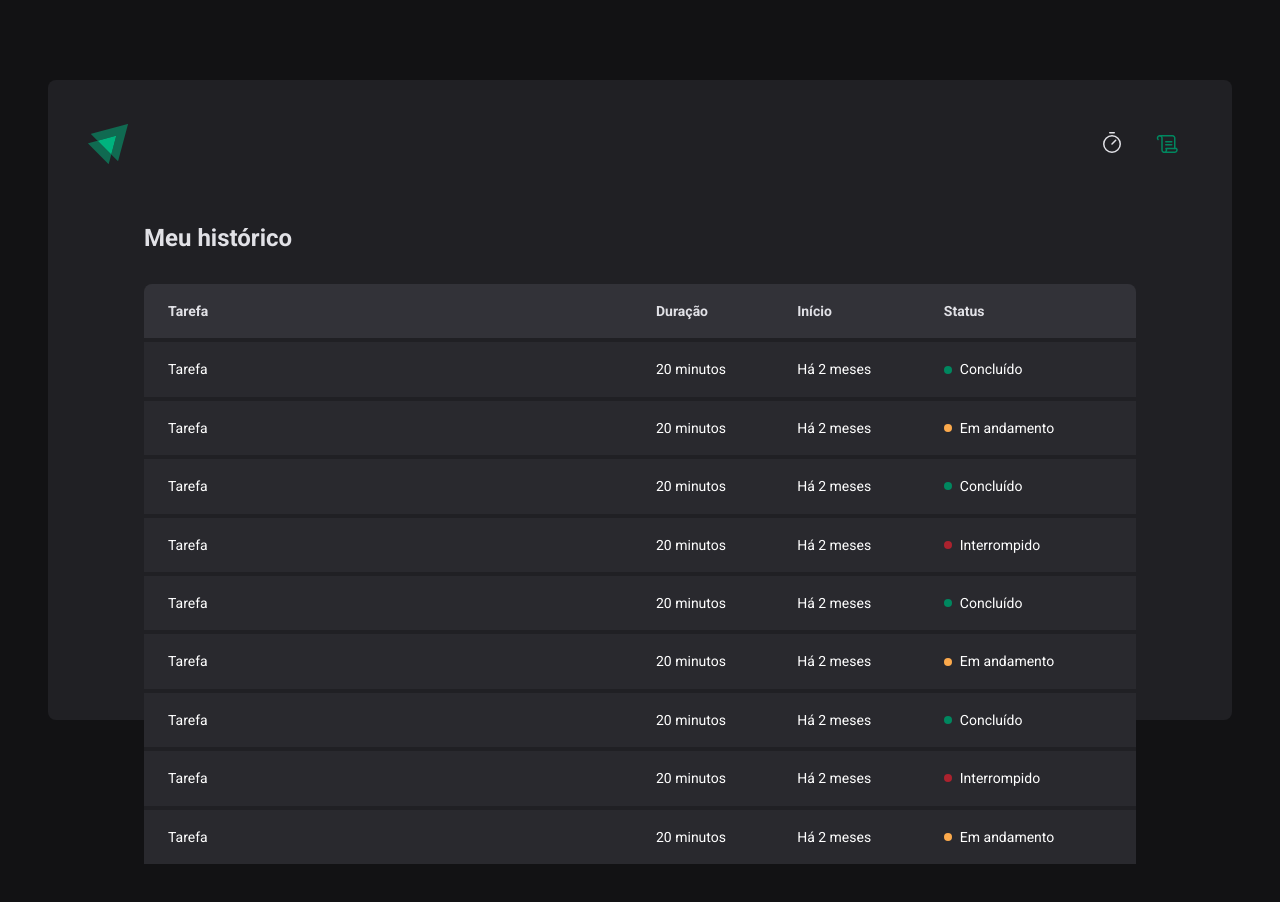
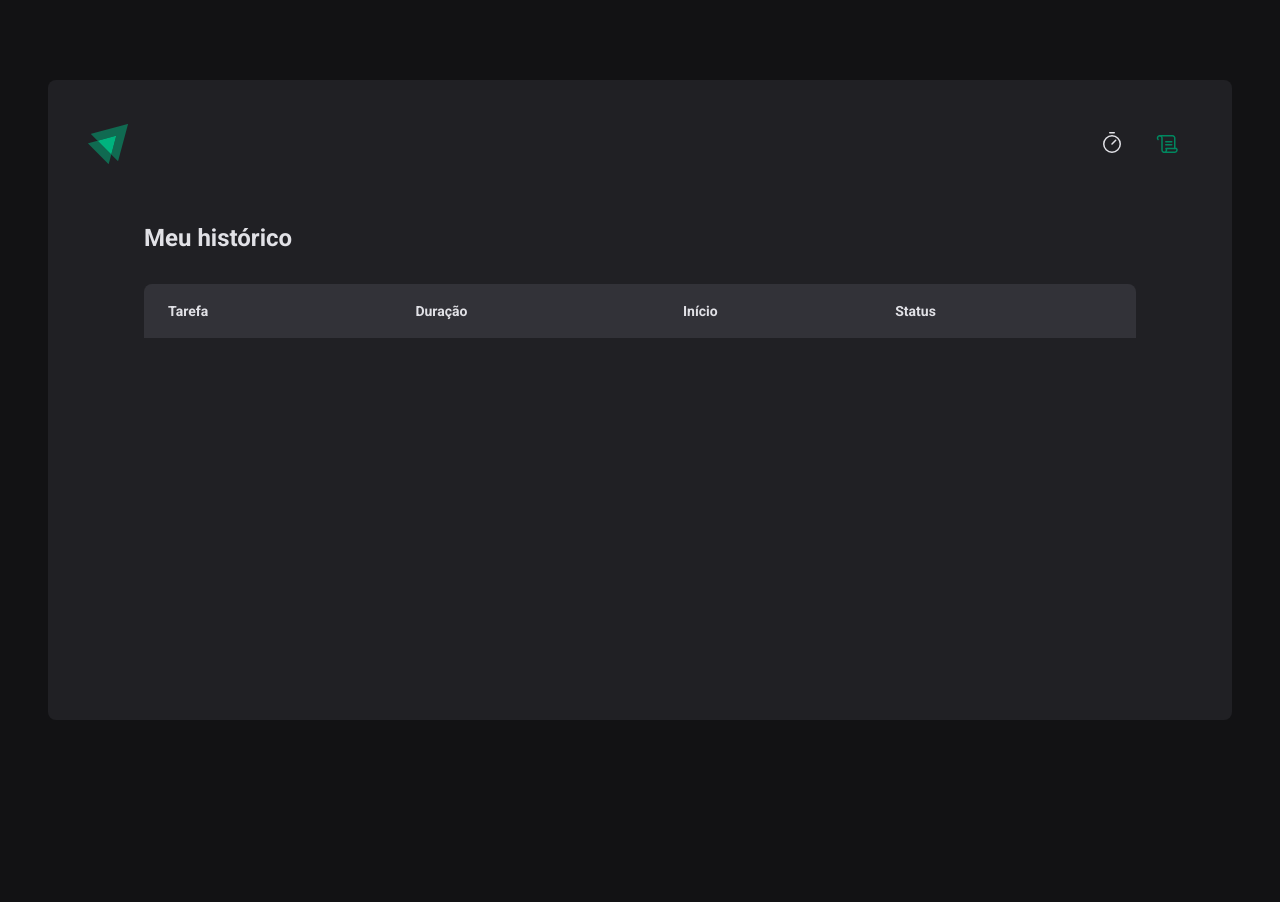
Before and after one commit to RuanCxrdoso/Ignite-Timer, a React (Vite) app: page /history in a window 1280 px wide. Shown: the top 902 px of the page. After the commit the page ends 800 px from the top, so only its background shows below. Built offline with nearby package versions, Linux system fonts and the light colour scheme.

Commit message:
feat: Context API

```diff
--- a/src/App.tsx
+++ b/src/App.tsx
@@ -4,12 +4,15 @@ import { BrowserRouter } from 'react-router-dom'
 
 import { defaultTheme } from './styles/themes/default'
 import { GlobalStyle } from './styles/global'
+import { CyclesContextProvider } from './context/CyclesContext'
 
 export function App() {
   return (
     <ThemeProvider theme={defaultTheme}>
       <BrowserRouter>
-        <Router />
+        <CyclesContextProvider>
+          <Router />
+        </CyclesContextProvider>
       </BrowserRouter>
       <GlobalStyle />
     </ThemeProvider>
--- /dev/null
+++ b/src/context/CyclesContext.tsx
@@ -0,0 +1,102 @@
+import { ReactNode, createContext, useState } from 'react'
+
+interface Cycle {
+  id: string
+  task: string
+  minutesAmount: number
+  startDate: Date
+  interruptDate?: Date
+  finishedDate?: Date
+}
+
+interface CreateCycleData {
+  task: string
+  minutesAmount: number
+}
+
+interface CycleContextType {
+  cycles: Cycle[]
+  activeCycle: Cycle | undefined
+  activeCycleId: string | null
+  amountSecondsPassed: number
+  markCurrentCycleAsFinished: () => void
+  setSecondsPassed: (seconds: number) => void
+  createNewCycle: (data: CreateCycleData) => void
+  interruptCurrentCycle: () => void
+}
+
+interface CyclesContextProviderProps {
+  children: ReactNode
+}
+
+export const CyclesContext = createContext({} as CycleContextType)
+
+export function CyclesContextProvider({
+  children,
+}: CyclesContextProviderProps) {
+  const [cycles, setCycles] = useState<Cycle[]>([])
+  const [activeCycleId, setActiveCycleId] = useState<string | null>(null)
+  const [amountSecondsPassed, setAmountSecondsPassed] = useState(0)
+
+  const activeCycle = cycles.find((cycle) => cycle.id === activeCycleId)
+
+  function setSecondsPassed(seconds: number) {
+    setAmountSecondsPassed(seconds)
+  }
+
+  function markCurrentCycleAsFinished() {
+    setCycles((state) =>
+      state.map((cycle) => {
+        if (cycle.id === activeCycleId) {
+          return { ...cycle, finishedDate: new Date() }
+        } else {
+          return cycle
+        }
+      }),
+    )
+  }
+
+  function createNewCycle(data: CreateCycleData) {
+    const newCycle: Cycle = {
+      id: String(new Date().getTime()),
+      task: data.task,
+      minutesAmount: data.minutesAmount,
+      startDate: new Date(),
+    }
+
+    setCycles((state) => [...state, newCycle])
+    setActiveCycleId(newCycle.id)
+    setAmountSecondsPassed(0)
+  }
+
+  function interruptCurrentCycle() {
+    setCycles((state) =>
+      state.map((cycle) => {
+        if (cycle.id === activeCycleId) {
+          return { ...cycle, interruptDate: new Date() }
+        } else {
+          return cycle
+        }
+      }),
+    )
+
+    setActiveCycleId(null)
+  }
+
+  return (
+    <CyclesContext.Provider
+      value={{
+        cycles,
+        activeCycle,
+        activeCycleId,
+        markCurrentCycleAsFinished,
+        amountSecondsPassed,
+        setSecondsPassed,
+        createNewCycle,
+        interruptCurrentCycle,
+      }}
+    >
+      {children}
+    </CyclesContext.Provider>
+  )
+}
--- a/src/pages/History/index.tsx
+++ b/src/pages/History/index.tsx
@@ -1,6 +1,12 @@
+import { useContext } from 'react'
+import { formatDistanceToNow } from 'date-fns'
+import { CyclesContext } from '../../context/CyclesContext'
 import { HistoryContainer, HistoryList, Status } from './style'
+import { ptBR } from 'date-fns/locale/pt-BR'
 
 export function History() {
+  const { cycles } = useContext(CyclesContext)
+
   return (
     <HistoryContainer>
       <h1>Meu histórico</h1>
@@ -16,78 +22,31 @@ export function History() {
             </tr>
           </thead>
           <tbody>
-            <tr>
-              <td>Tarefa</td>
-              <td>20 minutos</td>
-              <td>Há 2 meses</td>
-              <td>
-                <Status statusColor="green">Concluído</Status>
-              </td>
-            </tr>
-            <tr>
-              <td>Tarefa</td>
-              <td>20 minutos</td>
-              <td>Há 2 meses</td>
-              <td>
-                <Status statusColor="yellow">Em andamento</Status>
-              </td>
-            </tr>
-            <tr>
-              <td>Tarefa</td>
-              <td>20 minutos</td>
-              <td>Há 2 meses</td>
-              <td>
-                <Status statusColor="green">Concluído</Status>
-              </td>
-            </tr>
-            <tr>
-              <td>Tarefa</td>
-              <td>20 minutos</td>
-              <td>Há 2 meses</td>
-              <td>
-                <Status statusColor="red">Interrompido</Status>
-              </td>
-            </tr>
-            <tr>
-              <td>Tarefa</td>
-              <td>20 minutos</td>
-              <td>Há 2 meses</td>
-              <td>
-                <Status statusColor="green">Concluído</Status>
-              </td>
-            </tr>
-            <tr>
-              <td>Tarefa</td>
-              <td>20 minutos</td>
-              <td>Há 2 meses</td>
-              <td>
-                <Status statusColor="yellow">Em andamento</Status>
-              </td>
-            </tr>
-            <tr>
-              <td>Tarefa</td>
-              <td>20 minutos</td>
-              <td>Há 2 meses</td>
-              <td>
-                <Status statusColor="green">Concluído</Status>
-              </td>
-            </tr>
-            <tr>
-              <td>Tarefa</td>
-              <td>20 minutos</td>
-              <td>Há 2 meses</td>
-              <td>
-                <Status statusColor="red">Interrompido</Status>
-              </td>
-            </tr>
-            <tr>
-              <td>Tarefa</td>
-              <td>20 minutos</td>
-              <td>Há 2 meses</td>
-              <td>
-                <Status statusColor="yellow">Em andamento</Status>
-              </td>
-            </tr>
+            {cycles.map((cycle) => {
+              return (
+                <tr key={cycle.id}>
+                  <td>{cycle.task}</td>
+                  <td>{cycle.minutesAmount} minutos</td>
+                  <td>
+                    {formatDistanceToNow(cycle.startDate, {
+                      addSuffix: true,
+                      locale: ptBR,
+                    })}
+                  </td>
+                  <td>
+                    {cycle.finishedDate && (
+                      <Status statusColor="green">Concluído</Status>
+                    )}
+                    {cycle.interruptDate && (
+                      <Status statusColor="red">Interrompido</Status>
+                    )}
+                    {!cycle.finishedDate && !cycle.interruptDate && (
+                      <Status statusColor="yellow">Em andamento</Status>
+                    )}
+                  </td>
+                </tr>
+              )
+            })}
           </tbody>
         </table>
       </HistoryList>
--- a/src/pages/Home/components/Countdown/index.tsx
+++ b/src/pages/Home/components/Countdown/index.tsx
@@ -1,7 +1,7 @@
 import { useContext, useEffect } from 'react'
 import { CountdownContainer, Separator } from './style'
 import { differenceInSeconds } from 'date-fns'
-import { CyclesContext } from '../..'
+import { CyclesContext } from '../../../../context/CyclesContext'
 
 export function Countdown() {
   const {
--- a/src/pages/Home/components/NewCycleForm/index.tsx
+++ b/src/pages/Home/components/NewCycleForm/index.tsx
@@ -1,7 +1,7 @@
 import { FormContainer, MinutesAmountInput, TaskInput } from './style'
 import { useContext } from 'react'
-import { CyclesContext } from '../..'
 import { useFormContext } from 'react-hook-form'
+import { CyclesContext } from '../../../../context/CyclesContext'
 
 export function NewCycleForm() {
   const { activeCycle } = useContext(CyclesContext)
--- a/src/pages/Home/index.tsx
+++ b/src/pages/Home/index.tsx
@@ -2,7 +2,7 @@ import { HandPalm, Play } from 'phosphor-react'
 import { FormProvider, useForm } from 'react-hook-form'
 import { zodResolver } from '@hookform/resolvers/zod'
 import * as zod from 'zod'
-import { createContext, useState } from 'react'
+import { useContext } from 'react'
 
 import {
   HomeContainer,
@@ -12,25 +12,7 @@ import {
 
 import { NewCycleForm } from './components/NewCycleForm'
 import { Countdown } from './components/Countdown'
-
-interface Cycle {
-  id: string
-  task: string
-  minutesAmount: number
-  startDate: Date
-  interruptDate?: Date
-  finishedDate?: Date
-}
-
-interface CycleContextType {
-  activeCycle: Cycle | undefined
-  activeCycleId: string | null
-  amountSecondsPassed: number
-  markCurrentCycleAsFinished: () => void
-  setSecondsPassed: (seconds: number) => void
-}
-
-export const CyclesContext = createContext({} as CycleContextType)
+import { CyclesContext } from '../../context/CyclesContext'
 
 const newCycleFormValidationSchema = zod.object({
   task: zod.string().min(1, 'Informe a tarefa !'),
@@ -43,9 +25,8 @@ const newCycleFormValidationSchema = zod.object({
 type NewCycleFormData = zod.infer<typeof newCycleFormValidationSchema>
 
 export function Home() {
-  const [cycles, setCycles] = useState<Cycle[]>([])
-  const [activeCycleId, setActiveCycleId] = useState<string | null>(null)
-  const [amountSecondsPassed, setAmountSecondsPassed] = useState(0)
+  const { createNewCycle, interruptCurrentCycle, activeCycle } =
+    useContext(CyclesContext)
 
   const newCycleForm = useForm<NewCycleFormData>({
     resolver: zodResolver(newCycleFormValidationSchema),
@@ -57,51 +38,9 @@ export function Home() {
 
   const { handleSubmit, watch, reset } = newCycleForm
 
-  const activeCycle = cycles.find((cycle) => cycle.id === activeCycleId)
-
-  function markCurrentCycleAsFinished() {
-    setCycles((state) =>
-      state.map((cycle) => {
-        if (cycle.id === activeCycleId) {
-          return { ...cycle, finishedDate: new Date() }
-        } else {
-          return cycle
-        }
-      }),
-    )
-  }
-
   function handleCreateNewCycle(data: NewCycleFormData) {
-    const newCycle: Cycle = {
-      id: String(new Date().getTime()),
-      task: data.task,
-      minutesAmount: data.minutesAmount,
-      startDate: new Date(),
-    }
-
-    setCycles((state) => [...state, newCycle])
-    setActiveCycleId(newCycle.id)
-    setAmountSecondsPassed(0)
-
+    createNewCycle(data)
     reset()
-  }
-
-  function handleInterruptCycle() {
-    setCycles((state) =>
-      state.map((cycle) => {
-        if (cycle.id === activeCycleId) {
-          return { ...cycle, interruptDate: new Date() }
-        } else {
-          return cycle
-        }
-      }),
-    )
-
-    setActiveCycleId(null)
-  }
-
-  function setSecondsPassed(seconds: number) {
-    setAmountSecondsPassed(seconds)
   }
 
   const task = watch('task')
@@ -110,22 +49,13 @@ export function Home() {
   return (
     <HomeContainer>
       <form onSubmit={handleSubmit(handleCreateNewCycle)} action="">
-        <CyclesContext.Provider
-          value={{
-            activeCycle,
-            activeCycleId,
-            markCurrentCycleAsFinished,
-            amountSecondsPassed,
-            setSecondsPassed,
-          }}
-        >
-          <FormProvider {...newCycleForm}>
-            <NewCycleForm />
-          </FormProvider>
-          <Countdown />
-        </CyclesContext.Provider>
+        <FormProvider {...newCycleForm}>
+          <NewCycleForm />
+        </FormProvider>
+        <Countdown />
+
         {activeCycle ? (
-          <StopCountdownButton type="button" onClick={handleInterruptCycle}>
+          <StopCountdownButton type="button" onClick={interruptCurrentCycle}>
             <HandPalm size={24} />
             Interromper
           </StopCountdownButton>
```
